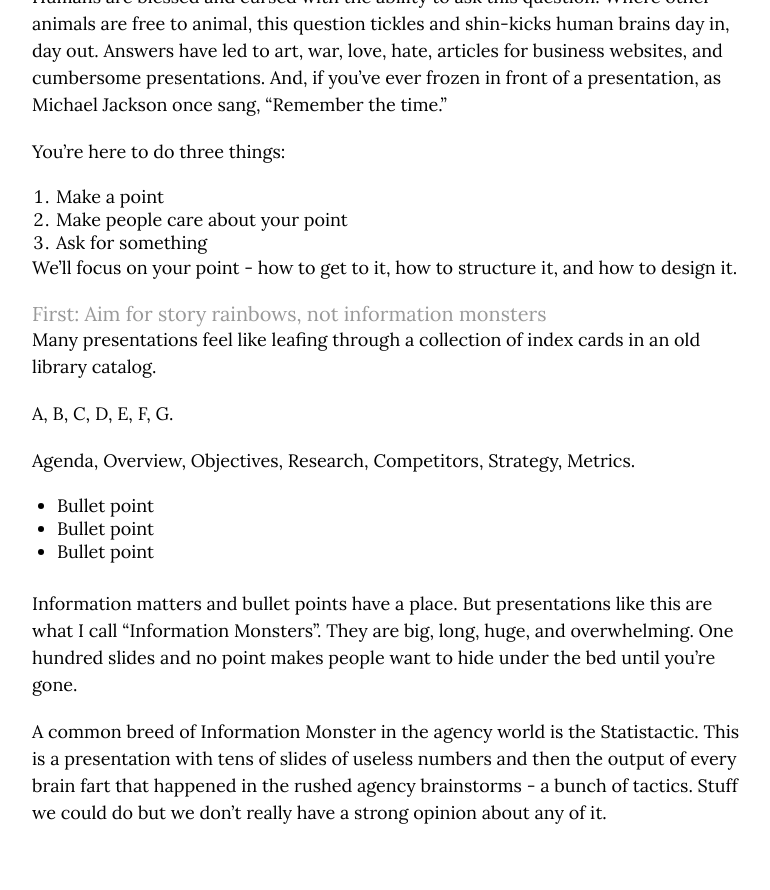
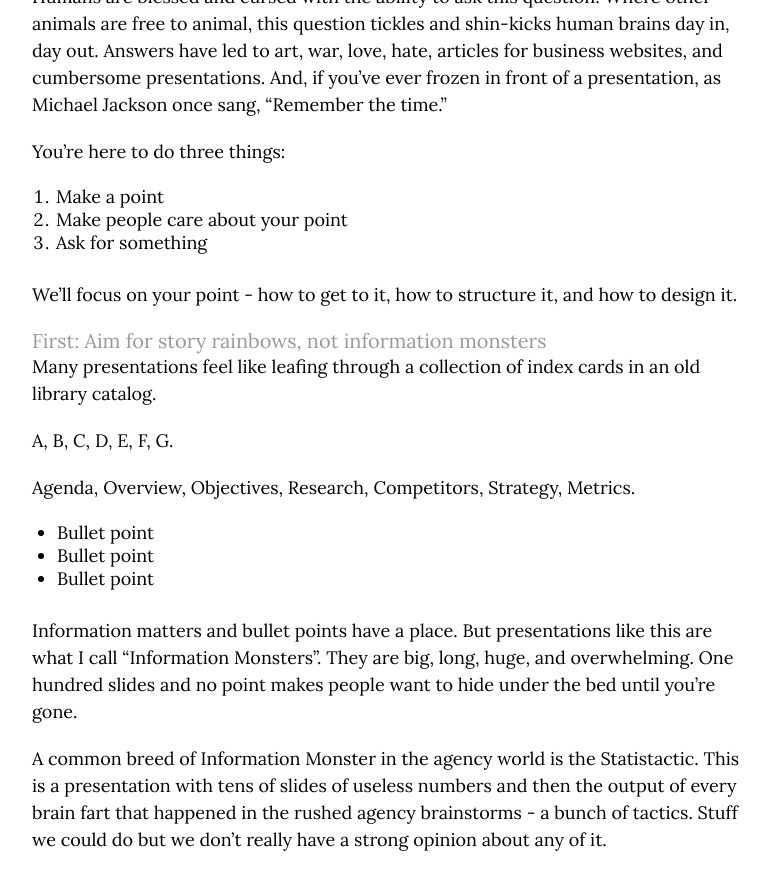
Before and after one commit to markhpollard/markhpollard.github.io, a Jekyll site: the page built from _posts/2019-02-08-how-to-make-a-presentation-make-a-point.markdown, in a window 1280 px wide and 900 px high, scrolled down 1739 px. Shown: the top 890 px of the window, without its empty margins (254-1024 px from the left). Built offline with Jekyll 4.4.1, drawn with Linux system fonts in a browser that asks for light colours; nearby versions of some CDN libraries.

```diff
--- a/_posts/2019-02-08-how-to-make-a-presentation-make-a-point.markdown
+++ b/_posts/2019-02-08-how-to-make-a-presentation-make-a-point.markdown
@@ -34,7 +34,7 @@ You’re here to do three things:
 2. Make people care about your point
 3. Ask for something
 
-We’ll focus on your point - how to get to it, how to structure it, and how to design it.
+<br> We’ll focus on your point - how to get to it, how to structure it, and how to design it.
 
 # First: Aim for story rainbows, not information monsters
 
```
